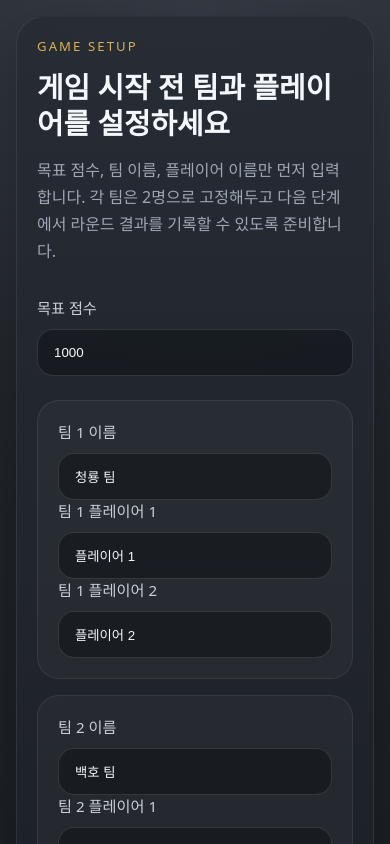
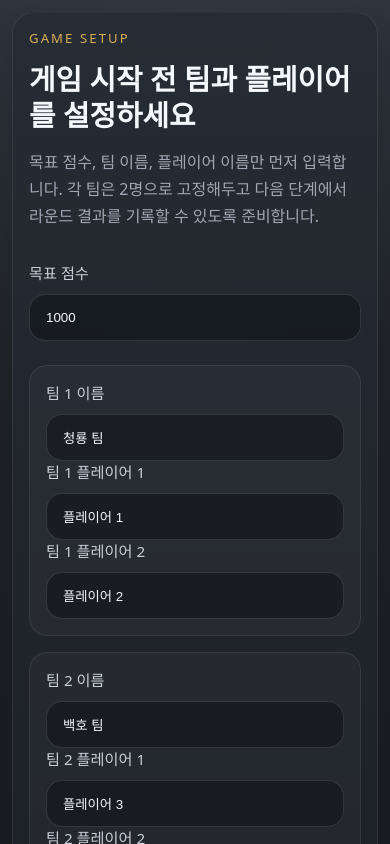
Before and after one commit to tichup/tichup-frontend, a React (Vite) app: page / in a window 390 px wide. Both pictures are taken after a click on the button "START". Shown: the top 844 px of the page. Built offline with nearby package versions, Linux system fonts and the light colour scheme; a web font is replaced by a local one.

Commit message:
refactor: 모바일 중심으로 보드와 모달 UI 최적화

```diff
--- a/src/App.css
+++ b/src/App.css
@@ -196,6 +196,7 @@
 
 .round-form-status {
   margin-right: auto;
+  min-width: 0;
 }
 
 .round-status-badge {
@@ -221,6 +222,8 @@
 
 .modal-footer {
   display: flex;
+  align-items: center;
+  gap: 1rem;
   justify-content: flex-end;
   margin-top: 1.5rem;
 }
@@ -913,7 +916,7 @@
 
 .line-chart {
   width: 100%;
-  min-width: 40rem;
+  min-width: 34rem;
   height: auto;
 }
 
@@ -1013,11 +1016,13 @@
 
 @media (max-width: 768px) {
   .screen {
-    padding: 1rem;
+    align-items: stretch;
+    padding: 0.75rem;
   }
 
   .panel {
-    padding: 1.25rem;
+    padding: 1rem;
+    border-radius: 22px;
   }
 
   .panel-header,
@@ -1026,8 +1031,20 @@
   .action-row,
   .history-header,
   .stats-bar-header,
-  .stats-detail-header {
+  .stats-detail-header,
+  .modal-footer {
     flex-direction: column;
+  }
+
+  .panel-header,
+  .section-heading,
+  .button-row,
+  .action-row,
+  .history-header,
+  .stats-bar-header,
+  .stats-detail-header,
+  .modal-footer {
+    align-items: stretch;
   }
 
   .setup-grid,
@@ -1051,7 +1068,93 @@
   }
 
   .board-tabs {
-    flex-wrap: wrap;
+    gap: 0.5rem;
+    flex-wrap: nowrap;
+    overflow-x: auto;
+    padding-bottom: 0.2rem;
+  }
+
+  .board-tab-button {
+    flex: 1 0 auto;
+    white-space: nowrap;
+    text-align: center;
+  }
+
+  .team-block,
+  .team-card,
+  .round-block,
+  .result-card,
+  .stats-summary-card,
+  .stats-card,
+  .player-input-card,
+  .history-card,
+  .stats-detail-item {
+    padding: 1rem;
+    border-radius: 18px;
+  }
+
+  .modal-backdrop {
+    align-items: flex-end;
+    padding: 0;
+  }
+
+  .modal-panel {
+    width: 100%;
+    max-height: min(92vh, 52rem);
+    padding: 1rem 1rem 0;
+    border-radius: 24px 24px 0 0;
+  }
+
+  .modal-section {
+    margin-bottom: 1rem;
+  }
+
+  .round-title {
+    font-size: 1.2rem;
+  }
+
+  .tichu-toggle-grid {
+    grid-template-columns: 1fr;
+  }
+
+  .rank-toggle-button,
+  .tichu-toggle-button {
+    min-height: 2.85rem;
+  }
+
+  .modal-footer {
+    position: sticky;
+    bottom: 0;
+    left: 0;
+    right: 0;
+    margin: 0 -1rem 0;
+    padding: 0.9rem 1rem calc(0.9rem + env(safe-area-inset-bottom, 0px));
+    background: rgba(27, 31, 37, 0.96);
+    border-top: 1px solid rgba(255, 255, 255, 0.08);
+    border-radius: 0;
+    backdrop-filter: blur(12px);
+  }
+
+  .round-form-status {
+    margin-right: 0;
+  }
+
+  .round-progress-value {
+    font-size: 1rem;
+  }
+
+  .round-status-badge {
+    margin-top: 0.45rem;
+    margin-left: 0;
+  }
+
+  .primary-button,
+  .secondary-button {
+    width: 100%;
+  }
+
+  .line-chart {
+    min-width: 30rem;
   }
 
   .celebration-panel {
--- a/src/components/GameBoard.jsx
+++ b/src/components/GameBoard.jsx
@@ -251,8 +251,7 @@ function GameBoard({ gameConfig, onEditSetup, onResetGame }) {
       return [...current, nextRound];
     });
 
-    setRoundForm(initialRoundForm);
-    setEditingRoundId(null);
+    resetRoundForm();
     setIsRoundModalOpen(false);
     setToastState({
       type: "success",
@@ -630,8 +629,8 @@ function GameBoard({ gameConfig, onEditSetup, onResetGame }) {
             <p className="celebration-eyebrow">Victory</p>
             <h2 className="celebration-title">{winnerSummary.winnerTeam.teamName} 우승</h2>
             <p className="celebration-description">
-              목표 점수 {gameConfig.targetScore}점을 넘기며 최종 {winnerSummary.winnerTeam.totalPoints}
-              점을 기록했습니다.
+              목표 점수 {gameConfig.targetScore}점을 넘기며 최종 {winnerSummary.winnerTeam.totalPoints}점을
+              기록했습니다.
             </p>
 
             <button
```
Also changed, not shown: src/components/StatsPanel.jsx (+13 -3 lines).
